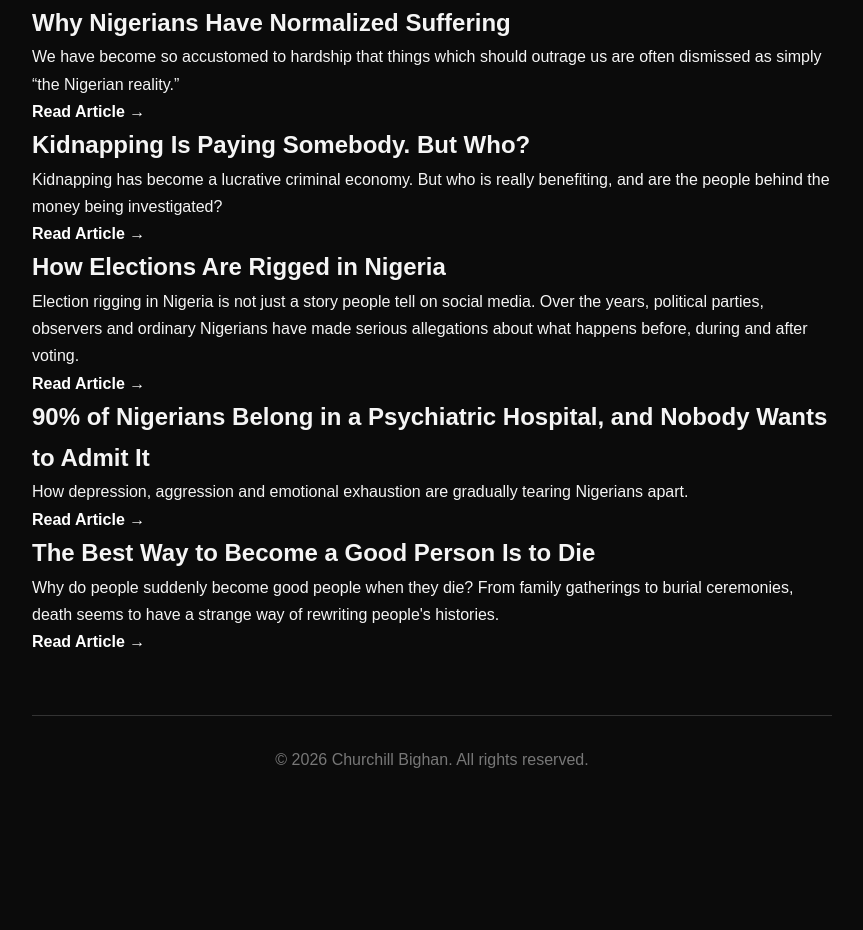
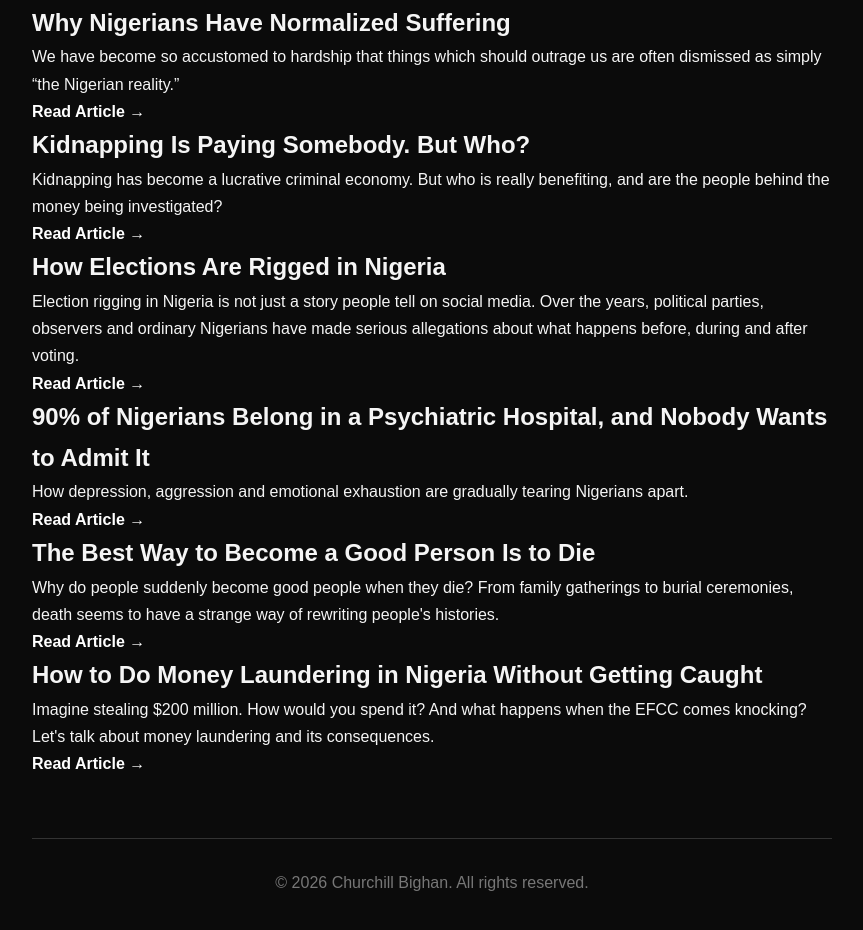
Before and after one commit to churchillbighan/churchillbighan.github.io, a plain HTML site: page blog/index.html in a window 1280 px wide. Shown: the part 725-1655 px from the top of the page, without its empty margins (208-1071 px from the left). Before the commit the page ends 1558 px from the top, so only its background shows below. Drawn offline with Linux system fonts and the light colour scheme.

Commit message:
Update index.html

```diff
--- a/blog/index.html
+++ b/blog/index.html
@@ -214,6 +214,19 @@
         Read Article →
     </a>
 </article>
+<article>
+    <h2>How to Do Money Laundering in Nigeria Without Getting Caught</h2>
+
+    <p>
+        Imagine stealing $200 million. How would you spend it?
+        And what happens when the EFCC comes knocking?
+        Let's talk about money laundering and its consequences.
+    </p>
+
+    <a class="read" href="articles/how-to-do-money-laundering-in-nigeria-without-getting-caught.html">
+        Read Article →
+    </a>
+</article>
     <footer>
       © 2026 Churchill Bighan. All rights reserved.
     </footer>
```
